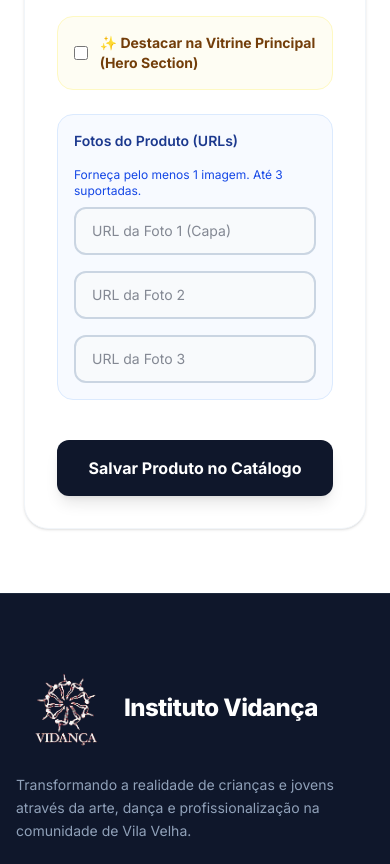
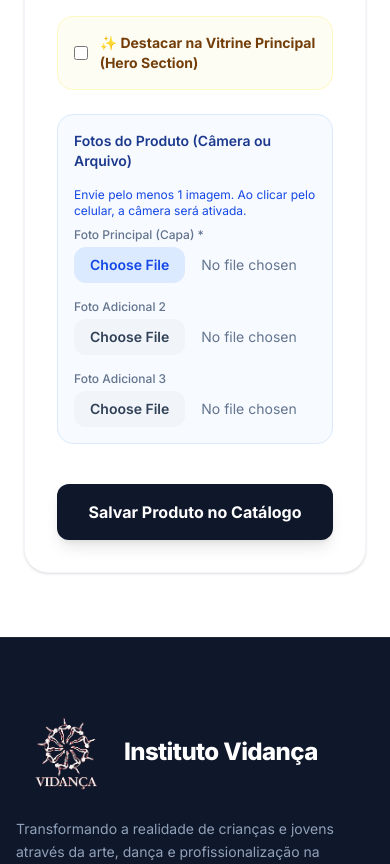
Before and after one commit to suportevidanca-png/bazar-vidanca, a Next.js app: page /admin in a window 390 px wide. Shown: the part 1360-2224 px from the top of the page. Built offline with nearby package versions, Linux system fonts and the light colour scheme; no server answers; some icons are missing.

Commit message:
feat: enable local image upload and mobile camera capture for new products

```diff
--- a/app/admin/page.tsx
+++ b/app/admin/page.tsx
@@ -4,6 +4,8 @@ import { redirect } from "next/navigation";
 import { ProductCondition } from "@prisma/client";
 import Link from "next/link";
 import HtmlTextArea from "@/components/HtmlTextArea";
+import { writeFile, mkdir } from "fs/promises";
+import path from "path";
 
 export default function AdminPage() {
   async function createProduct(formData: FormData) {
@@ -20,12 +22,32 @@ export default function AdminPage() {
     const stockCount = parseInt(formData.get("stockCount") as string);
     const isFeatured = formData.get("isFeatured") === "on";
 
-    // Pegar as 3 imagens e salvar num array Json
-    const images = [
-      formData.get("image1") as string,
-      formData.get("image2") as string,
-      formData.get("image3") as string,
-    ].filter(Boolean); // remove strings vazias
+    // Processar e salvar as imagens enviadas
+    const images: string[] = [];
+    const imageKeys = ["image1", "image2", "image3"];
+
+    // Garantir que a pasta uploads existe
+    const uploadDir = path.join(process.cwd(), "public", "uploads");
+    try {
+      await mkdir(uploadDir, { recursive: true });
+    } catch (e) {
+      console.error("Erro ao criar diretório de uploads", e);
+    }
+
+    for (const key of imageKeys) {
+      const file = formData.get(key) as File | null;
+      if (file && file.size > 0 && file.name !== "undefined") {
+        const buffer = Buffer.from(await file.arrayBuffer());
+        // Gerar um nome único para o arquivo
+        const uniqueSuffix = Date.now() + '-' + Math.round(Math.random() * 1E9);
+        const ext = path.extname(file.name) || '.jpg';
+        const filename = `${uniqueSuffix}${ext}`;
+        const filePath = path.join(uploadDir, filename);
+
+        await writeFile(filePath, buffer);
+        images.push(`/uploads/${filename}`);
+      }
+    }
 
     await prisma.product.create({
       data: {
@@ -56,7 +78,7 @@ export default function AdminPage() {
         </Link>
       </div>
 
-      <form action={createProduct} className="space-y-6 bg-white p-8 rounded-3xl border border-slate-100 shadow-sm">
+      <form action={createProduct} encType="multipart/form-data" className="space-y-6 bg-white p-8 rounded-3xl border border-slate-100 shadow-sm">
 
         {/* Informações Básicas */}
         <div className="grid grid-cols-1 md:grid-cols-2 gap-4">
@@ -124,12 +146,21 @@ export default function AdminPage() {
         </div>
 
         <div className="p-4 bg-blue-50/50 rounded-2xl space-y-4 border border-blue-100">
-          <label className="block text-sm font-semibold text-blue-900">Fotos do Produto (URLs)</label>
-          <p className="text-xs text-blue-700 mb-2">Forneça pelo menos 1 imagem. Até 3 suportadas.</p>
+          <label className="block text-sm font-semibold text-blue-900">Fotos do Produto (Câmera ou Arquivo)</label>
+          <p className="text-xs text-blue-700 mb-2">Envie pelo menos 1 imagem. Ao clicar pelo celular, a câmera será ativada.</p>
           <div className="grid grid-cols-1 sm:grid-cols-3 gap-4">
-            <input name="image1" type="url" required placeholder="URL da Foto 1 (Capa)" className="w-full px-4 py-3 rounded-xl border-2 border-slate-300 bg-slate-50 text-slate-900 focus:border-slate-400 focus:bg-white outline-none transition-colors text-sm" />
-            <input name="image2" type="url" placeholder="URL da Foto 2" className="w-full px-4 py-3 rounded-xl border-2 border-slate-300 bg-slate-50 text-slate-900 focus:border-slate-400 focus:bg-white outline-none transition-colors text-sm" />
-            <input name="image3" type="url" placeholder="URL da Foto 3" className="w-full px-4 py-3 rounded-xl border-2 border-slate-300 bg-slate-50 text-slate-900 focus:border-slate-400 focus:bg-white outline-none transition-colors text-sm" />
+            <div>
+              <label className="block text-xs font-medium text-slate-500 mb-1">Foto Principal (Capa) *</label>
+              <input name="image1" type="file" accept="image/*" capture="environment" required className="w-full text-sm text-slate-500 file:mr-4 file:py-2 file:px-4 file:rounded-xl file:border-0 file:text-sm file:font-semibold file:bg-blue-100 file:text-blue-700 hover:file:bg-blue-200 transition" />
+            </div>
+            <div>
+              <label className="block text-xs font-medium text-slate-500 mb-1">Foto Adicional 2</label>
+              <input name="image2" type="file" accept="image/*" capture="environment" className="w-full text-sm text-slate-500 file:mr-4 file:py-2 file:px-4 file:rounded-xl file:border-0 file:text-sm file:font-semibold file:bg-slate-100 file:text-slate-700 hover:file:bg-slate-200 transition" />
+            </div>
+            <div>
+              <label className="block text-xs font-medium text-slate-500 mb-1">Foto Adicional 3</label>
+              <input name="image3" type="file" accept="image/*" capture="environment" className="w-full text-sm text-slate-500 file:mr-4 file:py-2 file:px-4 file:rounded-xl file:border-0 file:text-sm file:font-semibold file:bg-slate-100 file:text-slate-700 hover:file:bg-slate-200 transition" />
+            </div>
           </div>
         </div>
 
```
